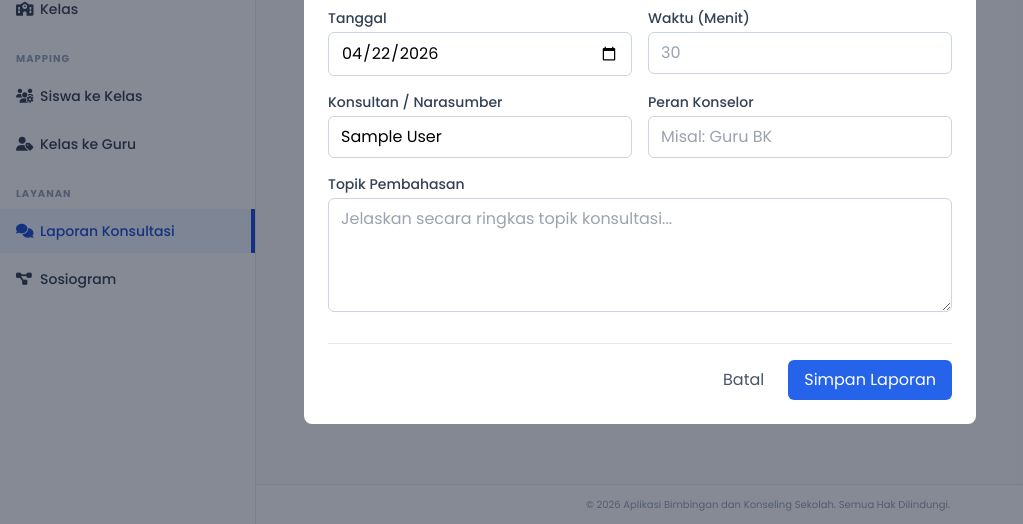
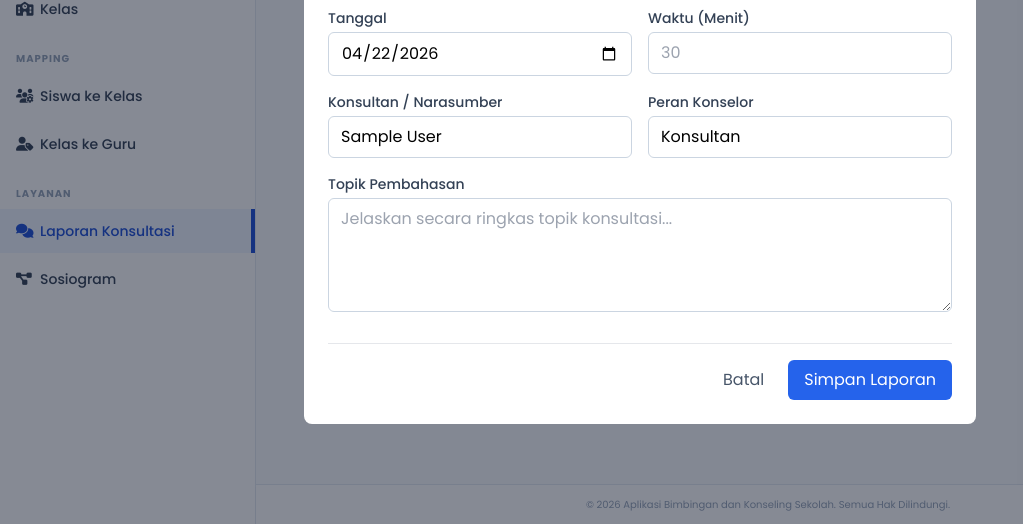
Before and after one commit to mughie77/bk-new, a PHP site: page /bk-sekolah/konsultasi in a window 1280 px wide, after a click on "Input Konsultasi". Shown: the part 276-800 px from the top of the page, without its empty margins (0-1023 px from the left). Run offline with PHP 8.4, Linux system fonts and the light colour scheme; the visitor is signed in with stand-in values (Sample User, id 1); data that the repository does not hold is empty; some libraries are stand-ins or nearby versions.

Commit message:
feat: add default values to consultation input form
- Defaulted "Konsultan / Narasumber" to current user's name
- Defaulted "Peran Konselor" to "Konsultan"
- Maintained manual editability for both fields
- Improved UX for faster data entry during consultations

Co-authored-by: mughie77 <215782921+mughie77@users.noreply.github.com>

```diff
--- a/app/views/konsultasi/index.php
+++ b/app/views/konsultasi/index.php
@@ -105,7 +105,7 @@
                 </div>
                 <div>
                     <label class="block text-sm font-medium text-slate-700 mb-1">Peran Konselor</label>
-                    <input type="text" name="peran_konselor" placeholder="Misal: Guru BK" required class="w-full px-3 py-2 border border-slate-300 rounded-md focus:ring-blue-500 focus:border-blue-500">
+                    <input type="text" name="peran_konselor" value="Konsultan" required class="w-full px-3 py-2 border border-slate-300 rounded-md focus:ring-blue-500 focus:border-blue-500">
                 </div>
                 <div class="md:col-span-2">
                     <label class="block text-sm font-medium text-slate-700 mb-1">Topik Pembahasan</label>
```
